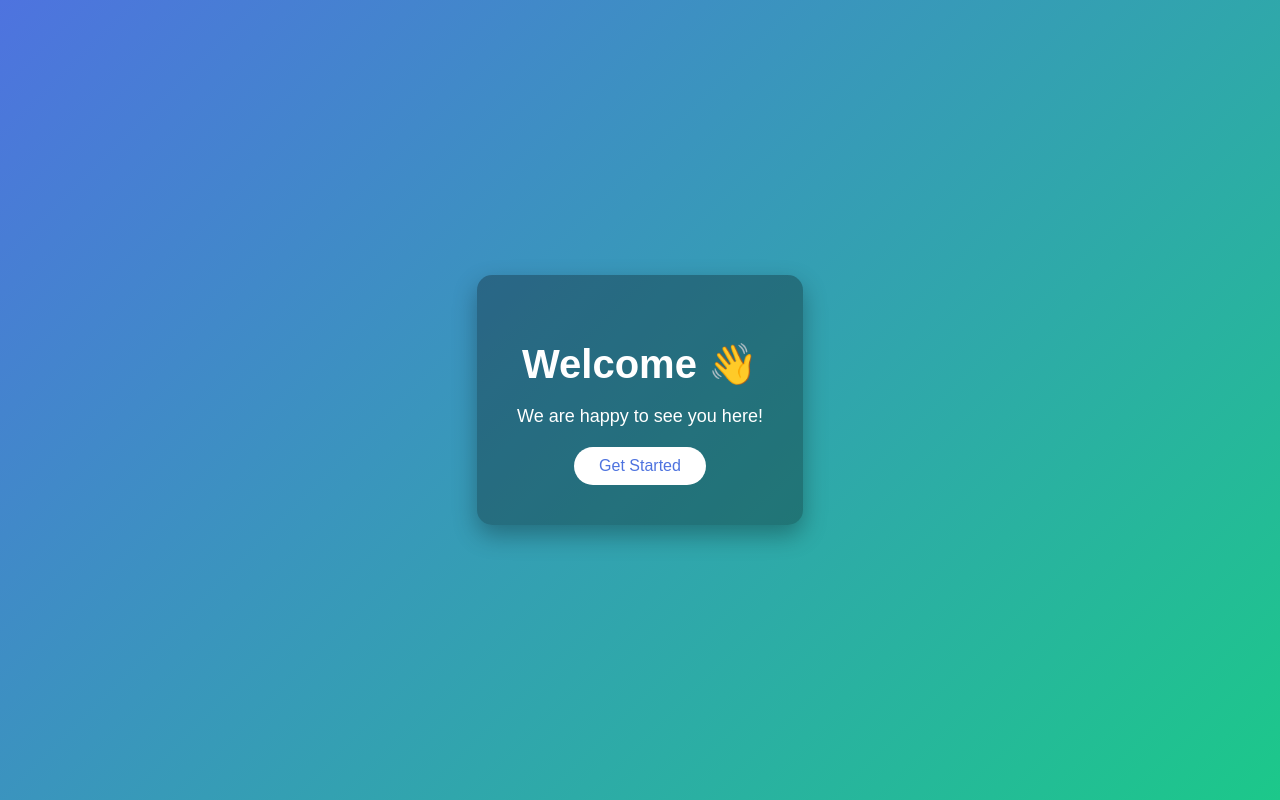
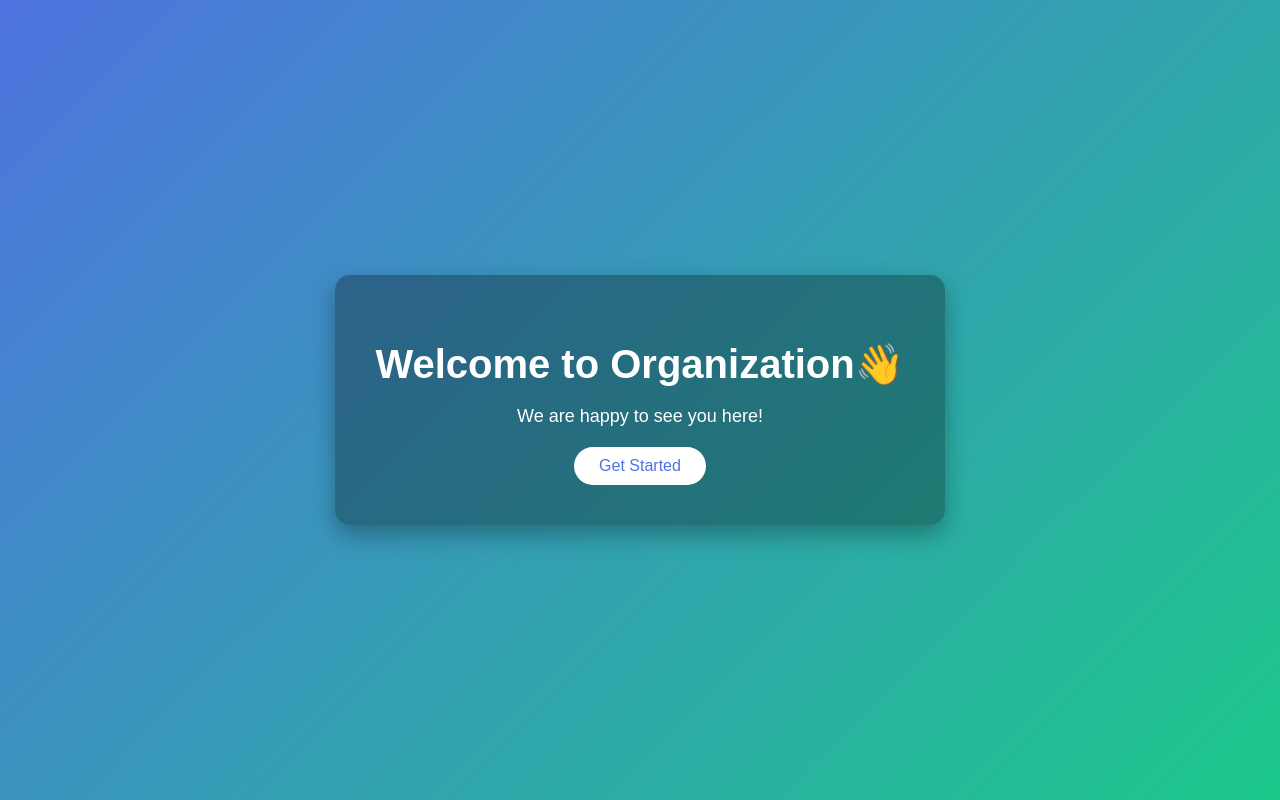
Before and after one commit to imanjackson/organization, a plain HTML site: page index.html in a window 1280 px wide. Drawn offline with Linux system fonts and the light colour scheme.

Commit message:
Title Updated

```diff
--- a/index.html
+++ b/index.html
@@ -56,7 +56,7 @@
 <body>
 
     <div class="container">
-        <h1>Welcome 👋</h1>
+        <h1>Welcome to Organization👋</h1>
         <p>We are happy to see you here!</p>
         <button onclick="alert('Welcome to our website!')">
             Get Started
```
